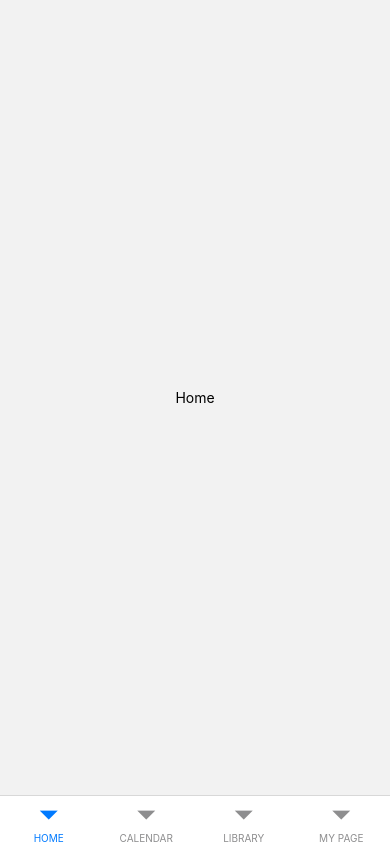
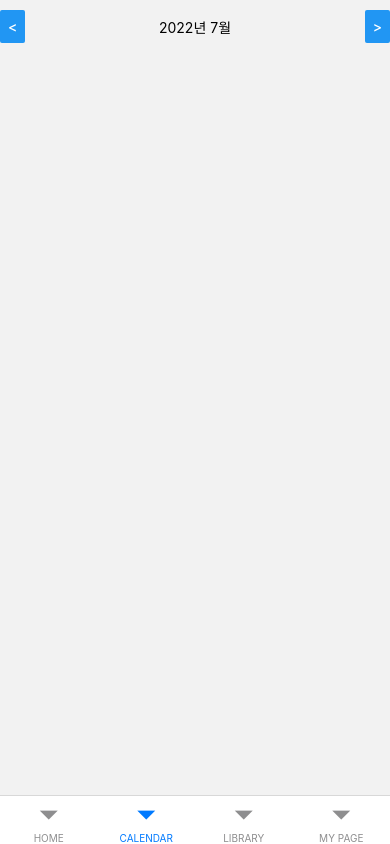
Before and after one commit to walkerJung/react-native-calendar, a React Native app: screen /calendar in a window 390 px wide. Built offline with nearby package versions, Linux system fonts and the light colour scheme.

Commit message:
# calendar header

```diff
--- a/App.js
+++ b/App.js
@@ -1,49 +1,52 @@
 import * as React from 'react';
-import {Text, View} from 'react-native';
+import {SafeAreaView, StatusBar} from 'react-native';
 import {NavigationContainer} from '@react-navigation/native';
 import {createBottomTabNavigator} from '@react-navigation/bottom-tabs';
-
-const HomeScreen = () => {
-  return (
-    <View style={{flex: 1, justifyContent: 'center', alignItems: 'center'}}>
-      <Text>Home</Text>
-    </View>
-  );
-};
-const CalendarScreen = () => {
-  return (
-    <View style={{flex: 1, justifyContent: 'center', alignItems: 'center'}}>
-      <Text>CalendarScreen</Text>
-    </View>
-  );
-};
-const LibraryScreen = () => {
-  return (
-    <View style={{flex: 1, justifyContent: 'center', alignItems: 'center'}}>
-      <Text>LibraryScreen</Text>
-    </View>
-  );
-};
-const MypageScreen = () => {
-  return (
-    <View style={{flex: 1, justifyContent: 'center', alignItems: 'center'}}>
-      <Text>MypageScreen</Text>
-    </View>
-  );
-};
+import {
+  HomeScreen,
+  CalendarScreen,
+  LibraryScreen,
+  MypageScreen,
+} from './src/screens';
 
 const Tab = createBottomTabNavigator();
 
 const App = () => {
   return (
-    <NavigationContainer>
-      <Tab.Navigator screenOptions={{headerShown: false}}>
-        <Tab.Screen name="HOME" component={HomeScreen} />
-        <Tab.Screen name="CALENDAR" component={CalendarScreen} />
-        <Tab.Screen name="LIBRARY" component={LibraryScreen} />
-        <Tab.Screen name="MY PAGE" component={MypageScreen} />
-      </Tab.Navigator>
-    </NavigationContainer>
+    <SafeAreaView style={{flex: 1, backgroundColor: 'black'}}>
+      <NavigationContainer>
+        <Tab.Navigator screenOptions={{headerShown: false}}>
+          <Tab.Screen
+            name="home"
+            component={HomeScreen}
+            options={{
+              tabBarLabel: 'HOME',
+            }}
+          />
+          <Tab.Screen
+            name="calendar"
+            component={CalendarScreen}
+            options={{
+              tabBarLabel: 'CALENDAR',
+            }}
+          />
+          <Tab.Screen
+            name="library"
+            component={LibraryScreen}
+            options={{
+              tabBarLabel: 'LIBRARY',
+            }}
+          />
+          <Tab.Screen
+            name="mypage"
+            component={MypageScreen}
+            options={{
+              tabBarLabel: 'MY PAGE',
+            }}
+          />
+        </Tab.Navigator>
+      </NavigationContainer>
+    </SafeAreaView>
   );
 };
 
--- /dev/null
+++ b/src/screens/CalendarScreen.js
@@ -0,0 +1,51 @@
+import React, {useState} from 'react';
+import {Button, Text, View} from 'react-native';
+
+const CalendarScreen = () => {
+  const week = ['일', '월', '화', '수', '목', '금', '토'];
+  const today = {
+    year: new Date().getFullYear(),
+    month: new Date().getMonth() + 1,
+    date: new Date().getDate(),
+    day: new Date().getDay(),
+  };
+  const [selectedYear, setSelectedYear] = useState(today.year);
+  const [selectedMonth, setSelectedMonth] = useState(today.month);
+  const yearMonth = selectedYear + '년' + ' ' + selectedMonth + '월';
+  const dateTotalCount = new Date(selectedYear, selectedMonth, 0).getDate();
+
+  const prevMonth = () => {
+    if (selectedMonth === 1) {
+      setSelectedMonth(12);
+      setSelectedYear(selectedYear - 1);
+    } else {
+      setSelectedMonth(selectedMonth - 1);
+    }
+  };
+
+  const nextMonth = () => {
+    if (selectedMonth === 12) {
+      setSelectedMonth(1);
+      setSelectedYear(selectedYear + 1);
+    } else {
+      setSelectedMonth(selectedMonth + 1);
+    }
+  };
+
+  return (
+    <View style={{marginTop: 10}}>
+      <View
+        style={{
+          flexDirection: 'row',
+          alignItems: 'center',
+          justifyContent: 'space-between',
+        }}>
+        <Button title="<" onPress={prevMonth} />
+        <Text>{yearMonth}</Text>
+        <Button title=">" onPress={nextMonth} />
+      </View>
+    </View>
+  );
+};
+
+export default CalendarScreen;
--- /dev/null
+++ b/src/screens/HomeScreen.js
@@ -0,0 +1,12 @@
+import * as React from 'react';
+import {Text, View} from 'react-native';
+
+const HomeScreen = () => {
+  return (
+    <View style={{flex: 1, justifyContent: 'center', alignItems: 'center'}}>
+      <Text>Home</Text>
+    </View>
+  );
+};
+
+export default HomeScreen;
--- /dev/null
+++ b/src/screens/LibraryScreen.js
@@ -0,0 +1,12 @@
+import * as React from 'react';
+import {Text, View} from 'react-native';
+
+const LibraryScreen = () => {
+  return (
+    <View style={{flex: 1, justifyContent: 'center', alignItems: 'center'}}>
+      <Text>LibraryScreen</Text>
+    </View>
+  );
+};
+
+export default LibraryScreen;
--- /dev/null
+++ b/src/screens/MypageScreen.js
@@ -0,0 +1,12 @@
+import * as React from 'react';
+import {Text, View} from 'react-native';
+
+const MypageScreen = () => {
+  return (
+    <View style={{flex: 1, justifyContent: 'center', alignItems: 'center'}}>
+      <Text>MypageScreen</Text>
+    </View>
+  );
+};
+
+export default MypageScreen;
--- /dev/null
+++ b/src/screens/index.js
@@ -0,0 +1,4 @@
+export {default as CalendarScreen} from './CalendarScreen';
+export {default as HomeScreen} from './HomeScreen';
+export {default as LibraryScreen} from './LibraryScreen';
+export {default as MypageScreen} from './MypageScreen';
```
Also changed, not shown: 2 other files (tests, documents, lock files or other folders).
